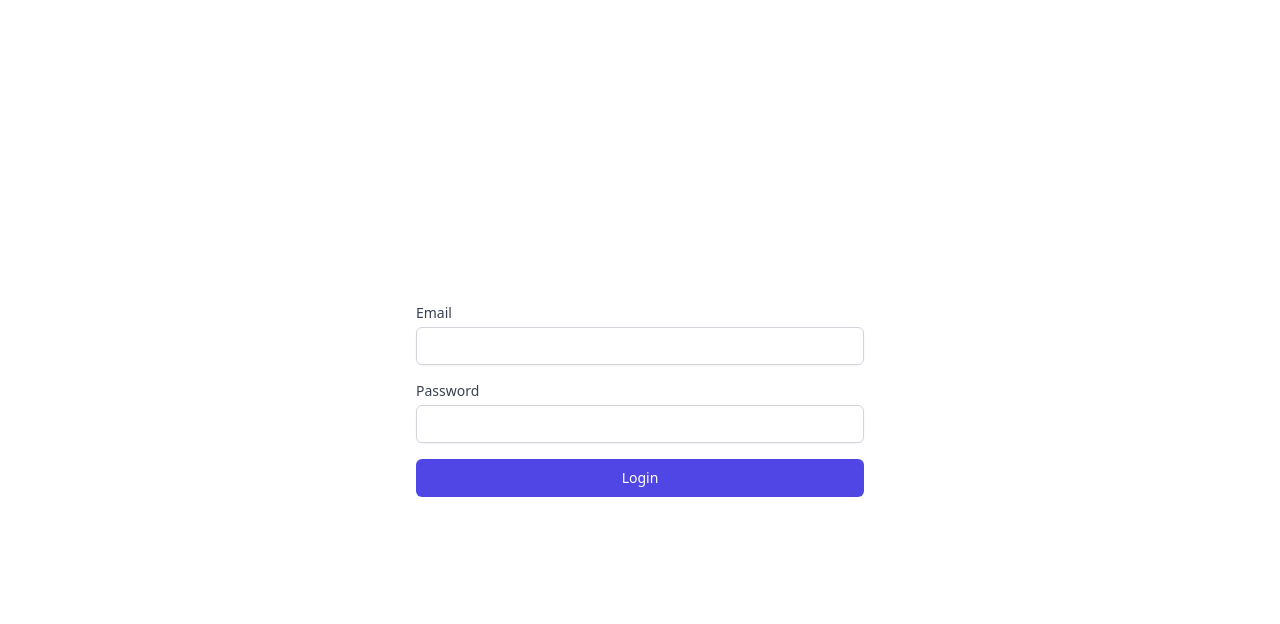
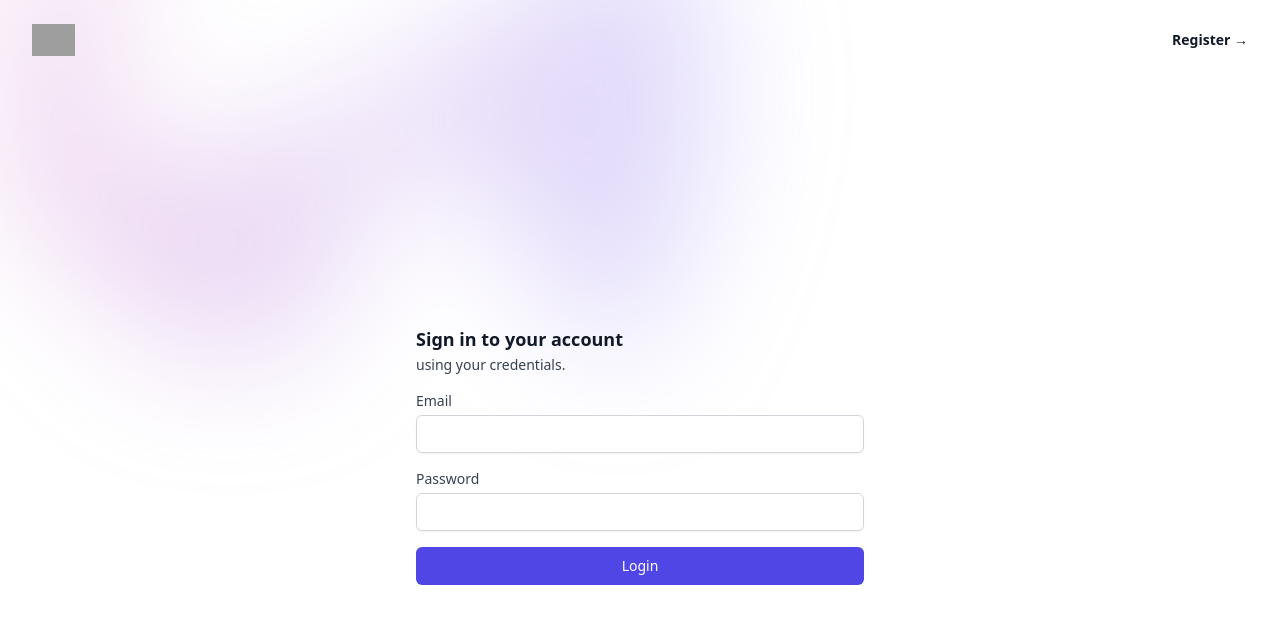
Before and after one commit to saullo/veka, a Next.js app: page /login in a window 1280 px wide. Shown: the top 624 px of the page. Built offline with nearby package versions, Linux system fonts and the light colour scheme; grey boxes are pictures that could not be loaded.

Commit message:
Added blur effect on login and register

```diff
--- a/src/app/login/page.tsx
+++ b/src/app/login/page.tsx
@@ -3,6 +3,7 @@
 import { useRouter } from "next/navigation";
 import { useState, FormEvent } from "react";
 import { useAccount } from "@/lib/account-context";
+import Link from "next/link";
 
 export default function Page() {
   const { login } = useAccount();
@@ -27,10 +28,70 @@ export default function Page() {
   };
 
   return (
+    <div className="h-full">
+      <div className="absolute inset-x-0 top-[-10rem] -z-10 transform-gpu overflow-hidden blur-3xl sm:top-[-20rem]">
+        <svg
+          className="relative left-[calc(50%-11rem)] -z-10 h-[21.1875rem] max-w-none -translate-x-1/2 rotate-[30deg] sm:left-[calc(50%-30rem)] sm:h-[42.375rem]"
+          viewBox="0 0 1155 678"
+        >
+          <path
+            fill="url(#45de2b6b-92d5-4d68-a6a0-9b9b2abad533)"
+            fillOpacity=".3"
+            d="M317.219 518.975L203.852 678 0 438.341l317.219 80.634 204.172-286.402c1.307 132.337 45.083 346.658 209.733 145.248C936.936 126.058 882.053-94.234 1031.02 41.331c119.18 108.451 130.68 295.337 121.53 375.223L855 299l21.173 362.054-558.954-142.079z"
+          />
+          <defs>
+            <linearGradient
+              id="45de2b6b-92d5-4d68-a6a0-9b9b2abad533"
+              x1="1155.49"
+              x2="-78.208"
+              y1=".177"
+              y2="474.645"
+              gradientUnits="userSpaceOnUse"
+            >
+              <stop stopColor="#9089FC" />
+              <stop offset={1} stopColor="#FF80B5" />
+            </linearGradient>
+          </defs>
+        </svg>
+      </div>
+      <div className="px-6 pt-6 lg:px-8">
+        <nav className="flex items-center justify-between" aria-label="Global">
+          <div className="flex lg:flex-1">
+            <Link href="/" className="-m-1.5 p-1.5">
+              <span className="sr-only">Your Company</span>
+              <img
+                className="h-8"
+                src="https://tailwindui.com/img/logos/mark.svg?color=indigo&shade=600"
+                alt=""
+              />
+            </Link>
+          </div>
+          <div className="hidden lg:flex lg:flex-1 lg:justify-end">
+            <Link
+              href="/register"
+              className="text-sm font-semibold leading-6 text-gray-900"
+            >
+              Register <span aria-hidden="true">&rarr;</span>
+            </Link>
+          </div>
+        </nav>
+      </div>
       <div className="flex min-h-full items-center justify-center py-12 px-4 sm:px-6 lg:px-8">
         <div className="w-full max-w-md space-y-8">
           <div>
-          <form onSubmit={handleSubmit} className="flex flex-col space-y-4">
+            <div>
+              <h3 className="text-lg font-bold leading-6 text-gray-900">
+                Sign in to your account
+              </h3>
+              <p className="mt-1 max-w-2xl text-sm text-gray-700">
+                using your credentials.
+              </p>
+            </div>
+
+            <form
+              onSubmit={handleSubmit}
+              className="flex flex-col space-y-4 mt-4"
+            >
               <div>
                 <label
                   htmlFor="email"
@@ -78,5 +139,6 @@ export default function Page() {
           </div>
         </div>
       </div>
+    </div>
   );
 }
--- a/src/app/register/page.tsx
+++ b/src/app/register/page.tsx
@@ -3,6 +3,7 @@
 import { useRouter } from "next/navigation";
 import { useState, FormEvent } from "react";
 import { useAccount } from "@/lib/account-context";
+import Link from "next/link";
 
 export default function Page() {
   const { register } = useAccount();
@@ -28,10 +29,70 @@ export default function Page() {
   };
 
   return (
+    <div className="h-full">
+      <div className="absolute inset-x-0 top-[-10rem] -z-10 transform-gpu overflow-hidden blur-3xl sm:top-[-20rem]">
+        <svg
+          className="relative left-[calc(50%-11rem)] -z-10 h-[21.1875rem] max-w-none -translate-x-1/2 rotate-[30deg] sm:left-[calc(50%-30rem)] sm:h-[42.375rem]"
+          viewBox="0 0 1155 678"
+        >
+          <path
+            fill="url(#45de2b6b-92d5-4d68-a6a0-9b9b2abad533)"
+            fillOpacity=".3"
+            d="M317.219 518.975L203.852 678 0 438.341l317.219 80.634 204.172-286.402c1.307 132.337 45.083 346.658 209.733 145.248C936.936 126.058 882.053-94.234 1031.02 41.331c119.18 108.451 130.68 295.337 121.53 375.223L855 299l21.173 362.054-558.954-142.079z"
+          />
+          <defs>
+            <linearGradient
+              id="45de2b6b-92d5-4d68-a6a0-9b9b2abad533"
+              x1="1155.49"
+              x2="-78.208"
+              y1=".177"
+              y2="474.645"
+              gradientUnits="userSpaceOnUse"
+            >
+              <stop stopColor="#9089FC" />
+              <stop offset={1} stopColor="#FF80B5" />
+            </linearGradient>
+          </defs>
+        </svg>
+      </div>
+      <div className="px-6 pt-6 lg:px-8">
+        <nav className="flex items-center justify-between" aria-label="Global">
+          <div className="flex lg:flex-1">
+            <Link href="/" className="-m-1.5 p-1.5">
+              <span className="sr-only">Your Company</span>
+              <img
+                className="h-8"
+                src="https://tailwindui.com/img/logos/mark.svg?color=indigo&shade=600"
+                alt=""
+              />
+            </Link>
+          </div>
+          <div className="hidden lg:flex lg:flex-1 lg:justify-end">
+            <Link
+              href="/login"
+              className="text-sm font-semibold leading-6 text-gray-900"
+            >
+              Log in <span aria-hidden="true">&rarr;</span>
+            </Link>
+          </div>
+        </nav>
+      </div>
       <div className="flex min-h-full items-center justify-center py-12 px-4 sm:px-6 lg:px-8">
         <div className="w-full max-w-md space-y-8">
           <div>
-          <form onSubmit={handleSubmit} className="flex flex-col space-y-4">
+            <div>
+              <h3 className="text-lg font-bold leading-6 text-gray-900">
+                Create your account
+              </h3>
+              <p className="mt-1 max-w-2xl text-sm text-gray-700">
+                and enjoy the connected world.
+              </p>
+            </div>
+
+            <form
+              onSubmit={handleSubmit}
+              className="flex flex-col space-y-4 mt-4"
+            >
               <div>
                 <label
                   htmlFor="name"
@@ -96,5 +157,6 @@ export default function Page() {
           </div>
         </div>
       </div>
+    </div>
   );
 }
```
Lines whose indentation alone changed are shown as unchanged.
